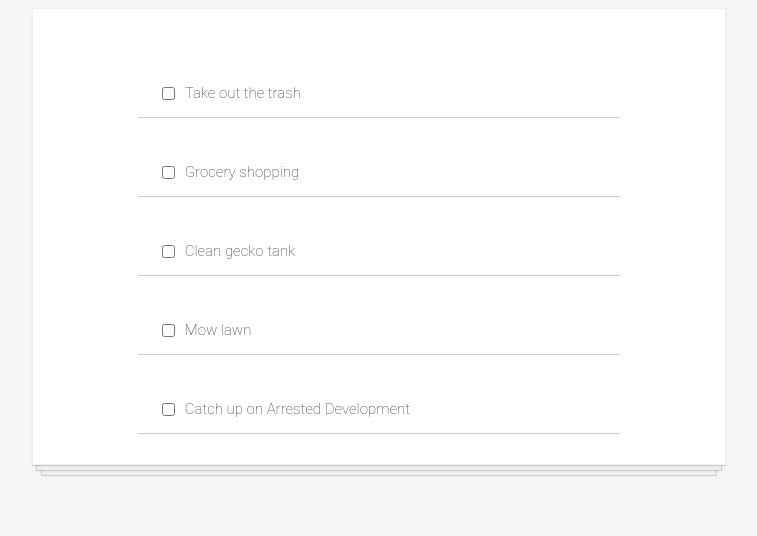
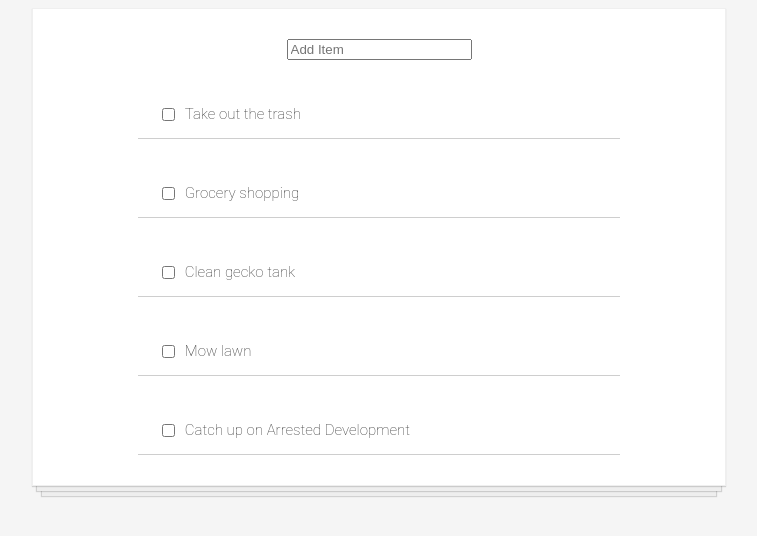
Before and after one commit to NickMagidson/todo-list, a React (Create React App) app: page / in a window 1280 px wide. Shown: the top 536 px of the page, without its empty margins (261-1018 px from the left). Built offline with nearby package versions, Linux system fonts and the light colour scheme.

Commit message:
Form and comments

```diff
--- a/src/App.js
+++ b/src/App.js
@@ -32,6 +32,7 @@ class App extends Component {
     })
   }
 
+
   render() {
     const todoItems = this.state.todos.map((item) =>
       <ToDoItem
@@ -43,6 +44,13 @@ class App extends Component {
 
     return (
         <div className="todo-list">
+            <form>
+              <input
+                type='text'
+                value={this.item}
+                placeholder='Add Item'
+                onChange={this.handleChange} />
+            </form>
           {todoItems}
         </div>
       )
```
